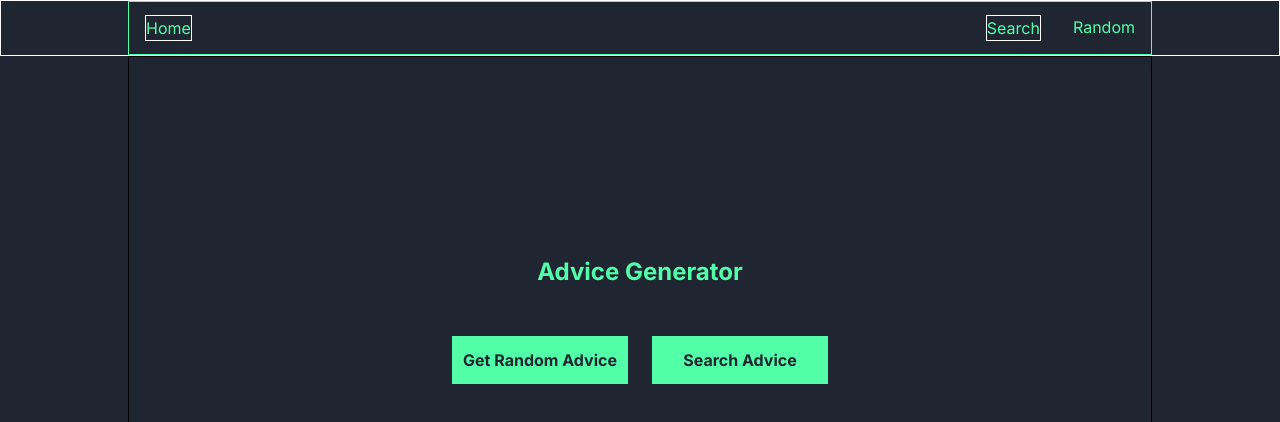
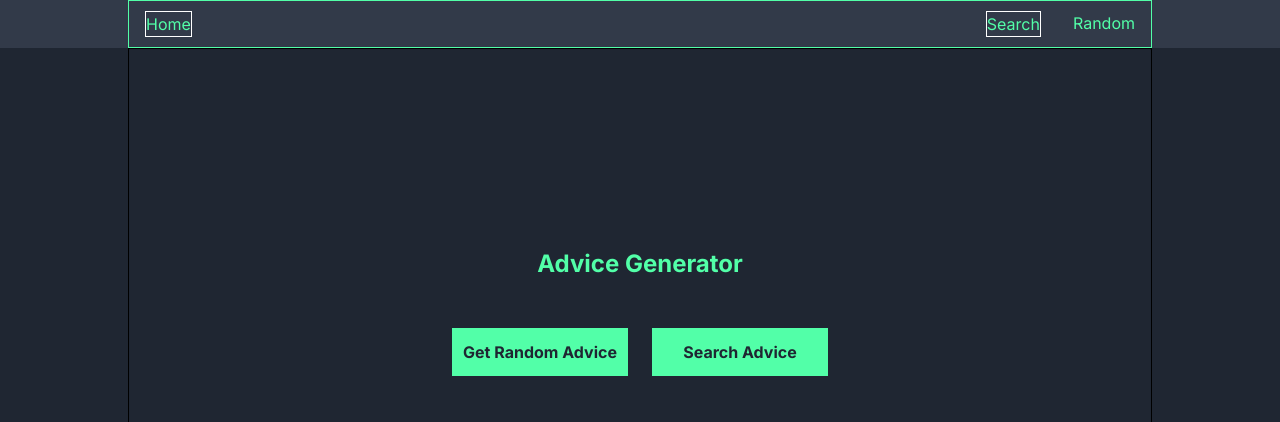
Before and after one commit to Nella1a/nextjs-advice-generator, a Next.js app: page / in a window 1280 px wide. Shown: the top 422 px of the page. Built offline with nearby package versions, Linux system fonts and the light colour scheme.

Commit message:
Update header - add bg-color,decrease height and clean up

```diff
--- a/src/app/layout.tsx
+++ b/src/app/layout.tsx
@@ -18,7 +18,7 @@ export default function RootLayout({
   return (
     <html lang="en">
       <body className={`${inter.className} bg-dark-blue flex flex-col`}>
-        <header className="border border-white h-14">
+        <header className="h-12 bg-dark-grayish-blue">
           <Navigation />
         </header>
         <main className="min-h-screen ">{children}</main>
```
